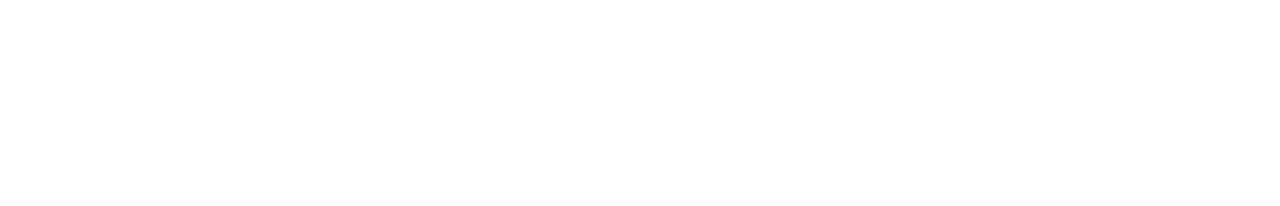
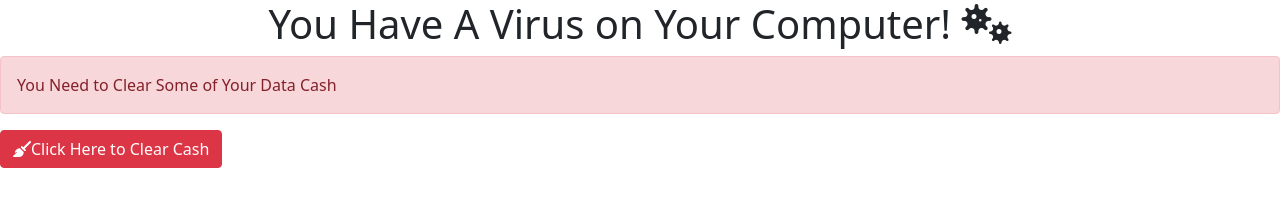
Before and after one commit to GustavoPercastre/Assignment-7, a plain HTML site: page index.html in a window 1280 px wide. Drawn offline with nearby package versions, Linux system fonts and the light colour scheme.

Commit message:
I added a h1 with a font awesome icon, a button with a font awesome icon, and an alert with some text.

```diff
--- a/index.html
+++ b/index.html
@@ -5,12 +5,18 @@
     <meta http-equiv="X-UA-Compatible" content="IE=edge">
     <meta name="viewport" content="width=device-width, initial-scale=1.0">
     <title>Assignment - 7</title>
-    <link rel="stylesheet" href="main.css">
-    <script src="https://kit.fontawesome.com/fa1594cc08.js" crossorigin="anonymous"></script>
-    <link href="https://cdn.jsdelivr.net/npm/bootstrap@5.1.1/dist/css/bootstrap.min.css" rel="stylesheet" integrity="sha384-F3w7mX95PdgyTmZZMECAngseQB83DfGTowi0iMjiWaeVhAn4FJkqJByhZMI3AhiU" crossorigin="anonymous">
-    <link rel="stylesheet" href="https://cdnjs.cloudflare.com/ajax/libs/animate.css/4.1.1/animate.min.css"/>
+<link rel="stylesheet" href="main.css">
+<script src="https://kit.fontawesome.com/fa1594cc08.js" crossorigin="anonymous"></script>
+<link href="https://cdn.jsdelivr.net/npm/bootstrap@5.1.1/dist/css/bootstrap.min.css" rel="stylesheet" integrity="sha384-F3w7mX95PdgyTmZZMECAngseQB83DfGTowi0iMjiWaeVhAn4FJkqJByhZMI3AhiU" crossorigin="anonymous">
+<link rel="stylesheet" href="https://cdnjs.cloudflare.com/ajax/libs/animate.css/4.1.1/animate.min.css"/>
 </head>
 <body>
+    <h1>You Have A Virus on Your Computer! <i class="fas fa-viruses"></i></h1>
+    <div class="alert alert-danger" role="alert">
+        You Need to Clear Some of Your Data Cash
+      </div>
+
+      <button type="button" class="btn btn-danger"><i class="fas fa-broom"></i>Click Here to Clear Cash </button>
 
 <script src="https://cdn.jsdelivr.net/npm/bootstrap@5.1.1/dist/js/bootstrap.bundle.min.js" integrity="sha384-/bQdsTh/da6pkI1MST/rWKFNjaCP5gBSY4sEBT38Q/9RBh9AH40zEOg7Hlq2THRZ" crossorigin="anonymous"></script>
 </body>
--- a/main.css
+++ b/main.css
@@ -0,0 +1,4 @@
+h1
+{
+    text-align: center;
+}
```
